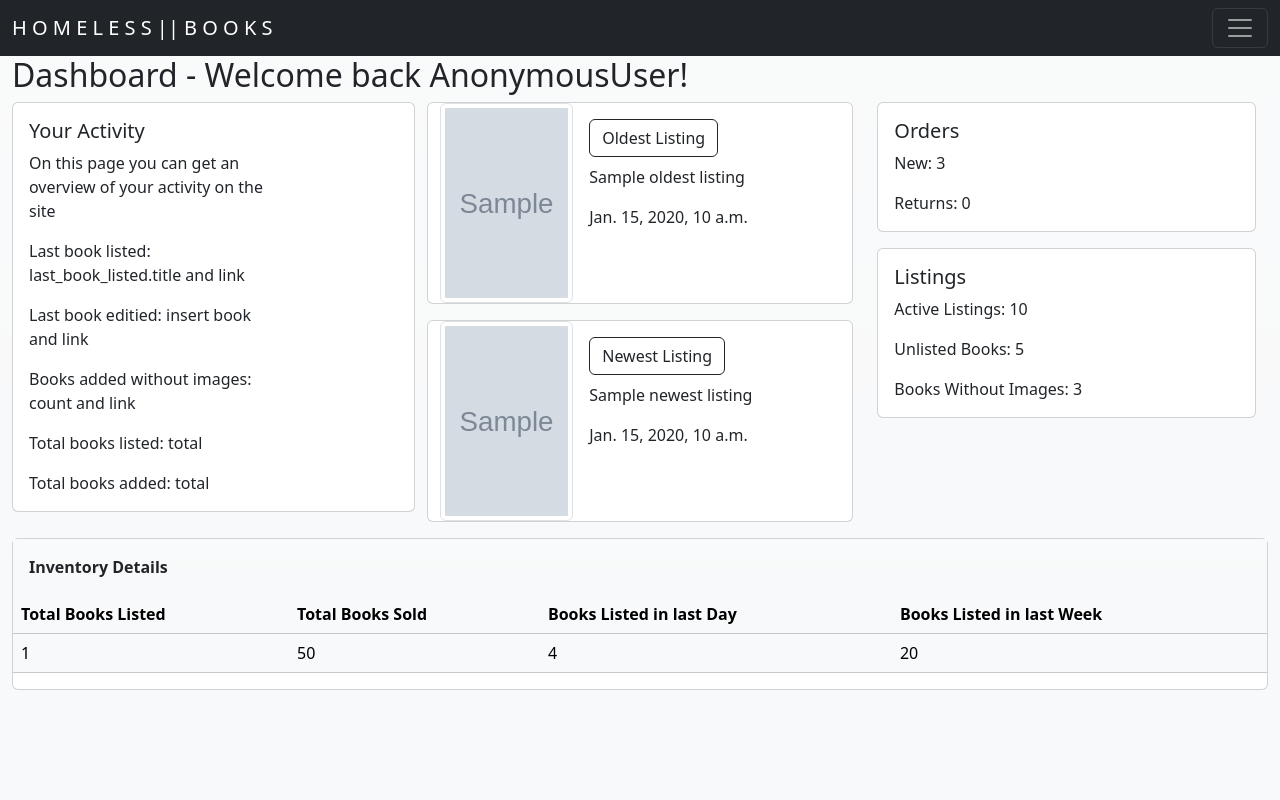
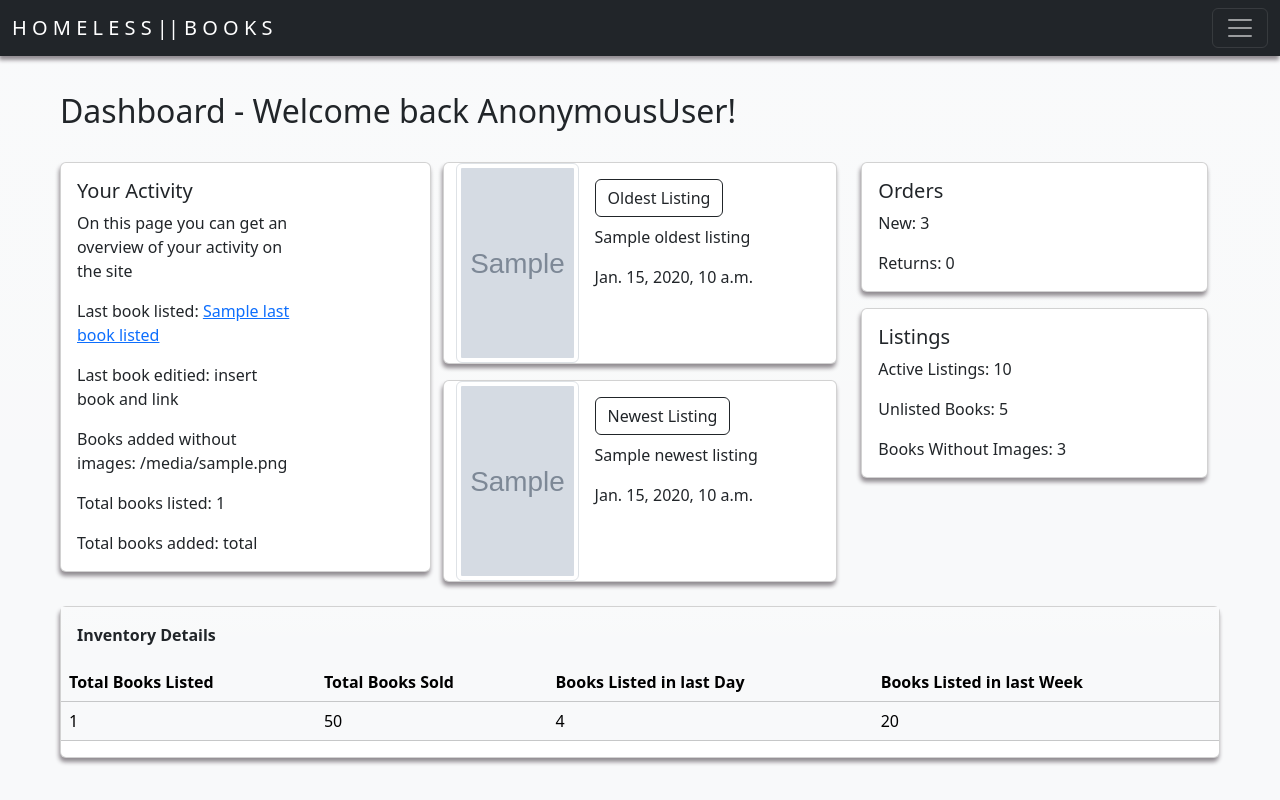
Before and after one commit to Strasseneck/HomelessBooks, a Django app: template homelessbooks/books/templates/books/index.html in a window 1280 px wide. Run offline with Django 4.2, Linux system fonts and the light colour scheme; the template is opened without the code that fills it: most values are stand-ins (such as "Sample title", 1, 10 or a date in 2020); grey boxes marked "Sample" are stand-in pictures; parts of the project's set-up code (start-up, migrations or seed data) failed here and were passed over; some libraries are stand-ins or nearby versions.

Commit message:
Add lots of styling, new model fields for edited by and created by, image support for missing images

```diff
--- a/homelessbooks/books/static/books/script.js
+++ b/homelessbooks/books/static/books/script.js
@@ -703,7 +703,7 @@ document.addEventListener("DOMContentLoaded", function () {
 
       // Add cancel button
       const $cancelButton = $("<button>")
-        .addClass("btn btn-outline-secondary rounded")
+        .addClass("btn btn-secondary rounded")
         .attr("id", "cancel-button")
         .text("Cancel")
         .on("click", removeChecksDelete);
--- a/homelessbooks/books/static/books/styles.css
+++ b/homelessbooks/books/static/books/styles.css
@@ -1,4 +1,51 @@
 /* Layout */
+
+#main-navbar {
+    margin-bottom: 1vh;
+    -webkit-box-shadow: -1px 4px 4px 0px rgba(145,140,145,1);
+    -moz-box-shadow: -1px 4px 4px 0px rgba(145,140,145,1);
+    box-shadow: -1px 4px 4px 0px rgba(145,140,145,1);
+}
+
+/* Login */
+
+.login {
+    margin: 2%;
+}
+
+#login-container {
+    padding: 10%;
+    height: 100vh;
+}
+
+#login-header {
+    color:whitesmoke
+}
+
+/* Dashboard */
+
+#dashboard-view {
+    padding: 5vh;
+    padding-top: 2.5vh;
+    height: 90vh;
+}
+
+#dashboard-view  .card {
+    margin-bottom: 2.5vh;
+    -webkit-box-shadow: -1px 4px 4px 0px rgba(145,140,145,1);
+    -moz-box-shadow: -1px 4px 4px 0px rgba(145,140,145,1);
+    box-shadow: -1px 4px 4px 0px rgba(145,140,145,1);
+}
+
+#dashboard-view > .row {
+    margin: 1vh;
+}
+
+#dashboard-header {
+    padding-bottom: 2vh;
+}
+
+
 
 /* Add Book Page */
 
@@ -33,6 +80,7 @@
 }
 
 /* Book Page */
+
 #image-carousel-indicators .carousel-item img {
     margin: 1vh;
     object-fit: cover;
@@ -40,6 +88,13 @@
     height: 50vh;
     overflow: hidden;
 }
+
+#book-card {
+    -webkit-box-shadow: -1px 4px 4px 0px rgba(145,140,145,1);
+    -moz-box-shadow: -1px 4px 4px 0px rgba(145,140,145,1);
+    box-shadow: -1px 4px 4px 0px rgba(145,140,145,1);
+}
+
 #book-container {
     padding: 5vh;
     display: flex;
--- a/homelessbooks/books/templates/books/index.html
+++ b/homelessbooks/books/templates/books/index.html
@@ -13,10 +13,10 @@
                         <div class="card-body">
                             <h5 class="card-title">Your Activity</h5>
                             <p class="card-text">On this page you can get an overview of your activity on the site</p>
-                            <p class="card-text">Last book listed: last_book_listed.title and link</p>
+                            <p class="card-text">Last book listed: <a href="book/{{ last_book_listed.id}}">{{ last_book_listed.title }}</a></p>
                             <p class="card-text">Last book editied: insert book and link</p>
-                            <p class="card-text">Books added without images: count and link</p>
-                            <p class="card-text">Total books listed: total</p>
+                            <p class="card-text">Books added without images: {{ books_without_images }}</p>
+                            <p class="card-text">Total books listed: {{ books_listed_count }}</p>
                             <p class="card-text">Total books added: total</p>
                         </div>
                     </div>
@@ -28,7 +28,11 @@
                 <div class="card mb-3" id="oldest-listing-card" style="max-width: 540px;">
                     <div class="row g-0">
                         <div class="col-md-4">
-                        <img src="/media/{{ oldest_image }}" class="img-thumbnail rounded-start" alt="image for {{ oldest_listing.title }}">
+                        {% if oldest_image %}
+                            <img src="/media/{{ oldest_image }}" class="img-thumbnail rounded-start" alt="image for {{ oldest_listing.title }}">
+                        {% else %}
+                            <img src="/media/book_images/No-Image-Placeholder.svg" class="img-thumbnail rounded-start" alt="image for {{ oldest_listing.title }}">
+                        {% endif %}
                         </div>
                         <div class="col-md-8">
                         <div class="card-body">
@@ -44,7 +48,11 @@
                 <div class="card mb-3" id="newest-listing-card" style="max-width: 540px;">
                     <div class="row g-0">
                         <div class="col-md-4">
-                        <img src="/media/{{ newest_image }}" class="img-thumbnail rounded-start" alt="image for {{ newest_listing.title }}">
+                        {% if newest_image %}
+                            <img src="/media/{{ newest_image }}" class="img-thumbnail rounded-start" alt="image for {{ newest_listing.title }}">
+                        {% else %}
+                            <img src="/media/book_images/No-Image-Placeholder.svg" class="img-thumbnail rounded-start" alt="image for {{ oldest_listing.title }}">
+                        {% endif %}
                         </div>
                         <div class="col-md-8">
                         <div class="card-body">
--- a/homelessbooks/books/urls.py
+++ b/homelessbooks/books/urls.py
@@ -4,6 +4,8 @@ from . import views
 
 urlpatterns = [
     path("", views.index, name="index"),
+    path("login_view", views.login_view, name="login"),
+    path("logout_view", views.logout_view, name="logout_view"),
     path("add_book", views.add_book, name="add_book"),
     path("save_book", views.save_book, name="save_book"),
     path("delete_book", views.delete_book, name="delete_book"),
```
Also changed, not shown: homelessbooks/books/models.py (+9 -0 lines), homelessbooks/books/views.py (+27 -5 lines).
